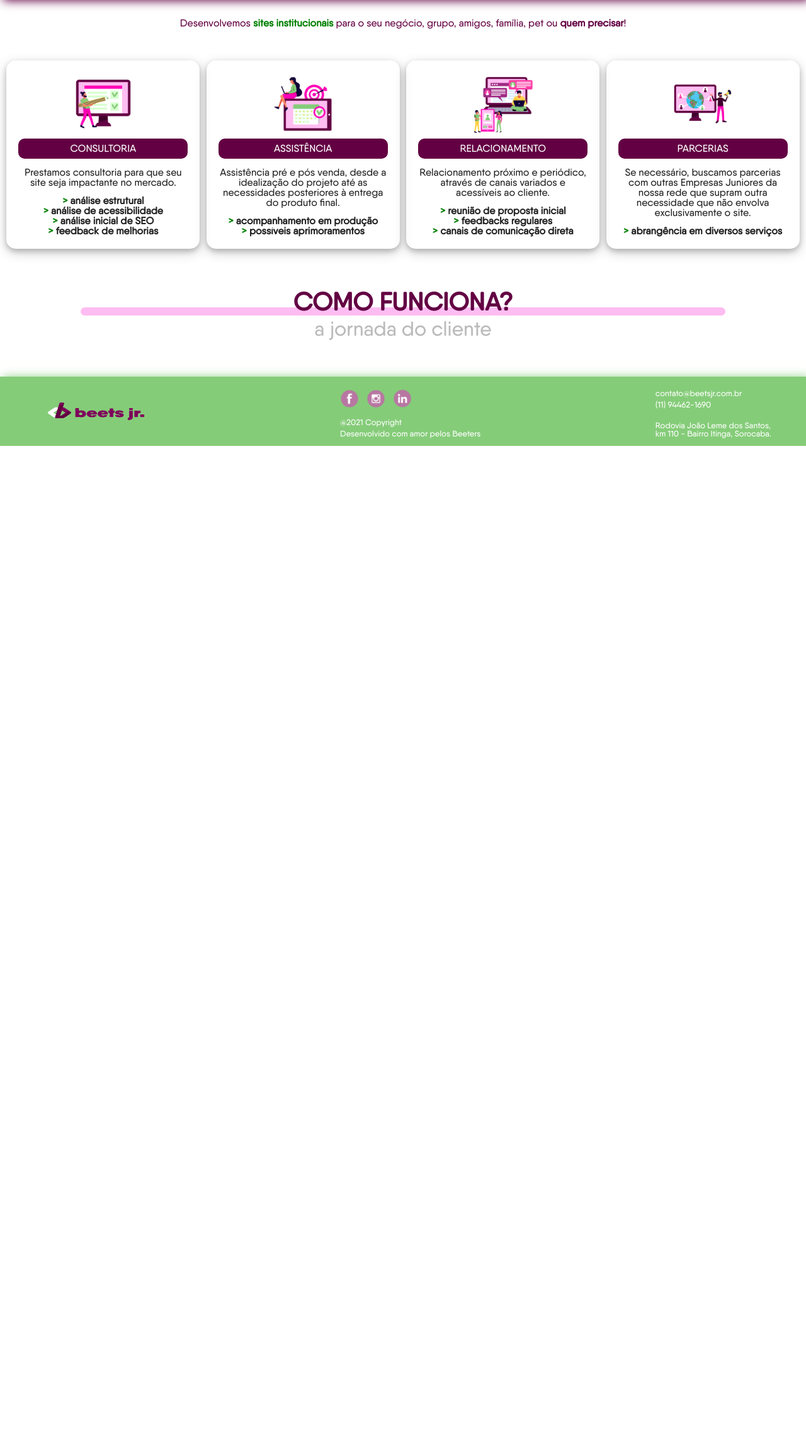
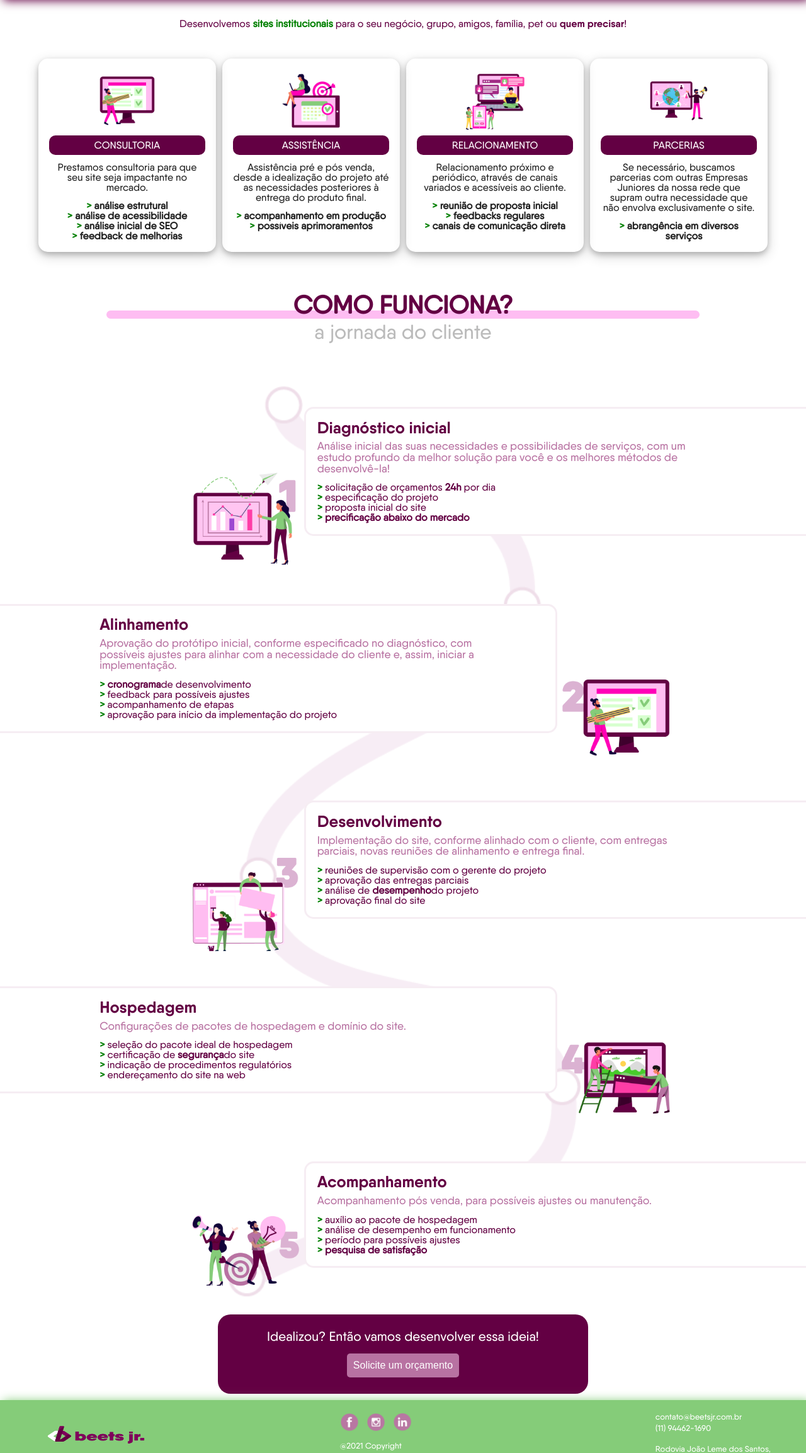
Before and after one commit to Beets-Jr/nosso-site, a PHP site: page /servicos.html in a window 1280 px wide. Shown: the part 80-2387 px from the top of the page at 63% size. Before the commit the page ends 788 px from the top, so only its background shows below. Run offline with PHP 8.4, Linux system fonts and the light colour scheme.

Commit message:
Jornada cliente: conteúdo adicionado e parcialmente estilizada.
Co-authored-by: Gabriel Kyomen <GKyomen@users.noreply.github.com>

```diff
--- a/index.html
+++ b/index.html
@@ -131,9 +131,9 @@
         </div>
 	</section>
 
-    <section id="orcamento-jornada">
-        <h3 id="frase-orcamento" class="medium">Idealizou? Então vamos desenvolver essa ideia!</h3>
-        <button id="btn-jornada" name="botao">Solicite um orçamento</button>
+    <section class="orcamento-jornada">
+        <h3 class="frase-orcamento medium">Idealizou? Então vamos desenvolver essa ideia!</h3>
+        <button class="btn-jornada" name="botao"><a href="contato.html">Solicite um orçamento</a></button>
     </section>
 
   <section class="CARP">
--- a/servicos.css
+++ b/servicos.css
@@ -1,10 +1,13 @@
+b {
+    font-weight: bold;
+ }
+
 #CARP {
     display: flex;
     flex-wrap: wrap;
     justify-content: space-evenly;
     text-align: center;
-    margin-bottom: 5%;
-    margin-top: 2%;
+    margin: 2% 4% 5% 4%;
 }
 
 #desc-CARP {
@@ -80,6 +83,7 @@
 /* INÍCIO JORNADA DO CLIENTE DETALHADA */
 #jornada-cliente-detalhada {
     text-align: center;
+    margin: 0 4%;
 }
 
 #titulo-jornada-cliente-detalhada {
@@ -106,3 +110,76 @@
     line-height: 80%;
     margin-bottom: 5%;
 }
+
+#jornada-completa {
+    background-image: url("img/servicos/background_jornada.png");
+    background-repeat: no-repeat;
+    background-size: contain;
+    background-position: center;
+}
+
+.item-jornada {
+
+}
+
+.item-jornada-imagem {
+    width: 15%;
+    height: auto;
+    display: inline-block;
+}
+
+.item-jornada-conteudo {
+    text-align: left;
+    flex-basis: 21%;
+    border: 3px solid #F6EDF3;
+    border-radius: 15px;
+    padding: 1.5%;
+    margin-top: 4%;
+    background-color: white;
+    display: inline-block;
+    width: 60%;
+}
+
+.item-jornada-conteudo:nth-child(odd) {
+    margin-left: -35%;
+    padding-left: 30%;
+}
+
+.item-jornada-conteudo:nth-child(even) {
+    margin-right: -35%;
+    padding-right: 15%;
+}
+
+
+.item-jornada-conteudo:hover {
+    box-shadow: 0 4px 8px 0 rgba(0, 0, 0, 0.2), 0 6px 20px 0 rgba(0, 0, 0, 0.19);
+}
+
+.item-jornada-titulo {
+    color: #630043;
+    margin-bottom: 1%;
+    font-weight: 1000;
+    font-size: 1.6em;
+}
+
+.item-jornada-paragrafo {
+    color: #B872A2;
+    margin-bottom: 2%;
+    font-size: 1.1em;
+}
+
+.item-jornada-paragrafo:nth-child(even) {
+    padding-right: 15%;
+}
+
+.item-jornada-lista li {
+    color: #630043;
+    padding-left: 1em;
+    text-indent: -1em;
+}
+
+.item-jornada-lista li:before {
+    content: "> ";
+    color: green;
+    font-weight: bolder;
+}
--- a/servicos.html
+++ b/servicos.html
@@ -78,6 +78,83 @@
         <h3 id="titulo-jornada-cliente-detalhada">Como funciona?</h3>
         <hr class="traco">
         <h4 id="subtitulo-jornada-cliente-detalhada">a jornada do cliente</h4>
+
+        <div id="jornada-completa">
+            <div class="item-jornada">
+                <img class="item-jornada-imagem" src="img/home/Jornada do Cliente/diagnostico.png" alt="Imagem de gráfico em tela de computador, com mulher ao lado, apontando para o mesmo.">
+                <div class="item-jornada-conteudo">
+                    <h5 class="item-jornada-titulo bold">Diagnóstico inicial</h5>
+                    <p class="item-jornada-paragrafo">Análise inicial das suas necessidades e possibilidades de serviços, com um estudo profundo da melhor solução para você e os melhores métodos de desenvolvê-la!</p>
+                    <ul class="item-jornada-lista">
+                        <li>solicitação de orçamentos <b>24h</b> por dia</li>
+                        <li>especificação do projeto</li>
+                        <li>proposta inicial do site</li>
+                        <li><b>precificação abaixo do mercado</b></li>
+                    </ul>
+                </div>
+            </div>
+
+            <div class="item-jornada">
+                <div class="item-jornada-conteudo">
+                    <h5 class="item-jornada-titulo bold">Alinhamento</h5>
+                    <p class="item-jornada-paragrafo">Aprovação do protótipo inicial, conforme especificado no diagnóstico, com possíveis ajustes para alinhar com a necessidade do cliente e, assim, iniciar a implementação.</p>
+                    <ul class="item-jornada-lista">
+                        <li><b>cronograma</b>de desenvolvimento</li>
+                        <li>feedback para possíveis ajustes</li>
+                        <li>acompanhamento de etapas</li>
+                        <li>aprovação para início da implementação do projeto</li>
+                    </ul>
+                </div>
+                <img class="item-jornada-imagem" src="img/home/Jornada do Cliente/alinhamento.png" alt="Homem marcando as tarefas concluídas em uma tela de computador com um lápis, sendo ele menor que ambos objetos">
+            </div>
+
+            <div class="item-jornada">
+                <img class="item-jornada-imagem" src="img/home/Jornada do Cliente/desenvolvimento.png" alt="Pessoas em frente a uma página web montando seu conteúdo manualmente.">
+                <div class="item-jornada-conteudo">
+                    <h5 class="item-jornada-titulo bold">Desenvolvimento</h5>
+                    <p class="item-jornada-paragrafo">Implementação do site, conforme alinhado com o cliente, com entregas parciais, novas reuniões de alinhamento e entrega final.</p>
+                    <ul class="item-jornada-lista">
+                        <li>reuniões de supervisão com o gerente do projeto</li>
+                        <li>aprovação das entregas parciais</li>
+                        <li>análise de <b>desempenho</b>do projeto</li>
+                        <li>aprovação final do site</li>
+                    </ul>
+                </div>
+            </div>
+
+            <div class="item-jornada">
+                <div class="item-jornada-conteudo">
+                    <h5 class="item-jornada-titulo bold">Hospedagem</h5>
+                    <p class="item-jornada-paragrafo">Configurações de pacotes de hospedagem e domínio do site.</p>
+                    <ul class="item-jornada-lista">
+                        <li>seleção do pacote ideal de hospedagem</li>
+                        <li>certificação de <b>segurança</b>do site</li>
+                        <li>indicação de procedimentos regulatórios</li>
+                        <li>endereçamento do site na web</li>
+                    </ul>
+                </div>
+                <img class="item-jornada-imagem" src="img/home/Jornada do Cliente/hospedagem.png" alt="Pessoas em frente a um monitor inserindo e movendo páginas da web.">
+            </div>
+
+            <div class="item-jornada">
+                <img class="item-jornada-imagem" src="img/home/Jornada do Cliente/acompanhamento.png" alt="Mulher, direcionada para a esquerda, segurando um megafone, homem carregando uma lâmpada grande e, entre eles, um alvo com um dardo inserido em seu centro.">
+                <div class="item-jornada-conteudo">
+                    <h5 class="item-jornada-titulo bold">Acompanhamento</h5>
+                    <p class="item-jornada-paragrafo">Acompanhamento pós venda, para possíveis ajustes ou manutenção.</p>
+                    <ul class="item-jornada-lista">
+                        <li>auxílio ao pacote de hospedagem</li>
+                        <li>análise de desempenho em funcionamento</li>
+                        <li>período para possíveis ajustes</li>
+                        <li><b>pesquisa de satisfação</b></li>
+                    </ul>
+                </div>
+            </div>
+        </div>
+    </section>
+
+    <section class="orcamento-jornada">
+        <h3 class="frase-orcamento medium">Idealizou? Então vamos desenvolver essa ideia!</h3>
+        <button class="btn-jornada" name="botao"><a href="contato.html">Solicite um orçamento</a></button>
     </section>
 
     <footer class="box-footer">
--- a/style.css
+++ b/style.css
@@ -25,6 +25,10 @@ body {
 
 .medium {
     font-family: 'Qanelas-medium';
+}
+
+.bold {
+    font-family: 'Qanelas-bold';
 }
 
 /*Cor+fundo da fonte quando for selecionada com o mouse*/
@@ -107,6 +111,81 @@ body {
     display: none;
 }
 /* --- FIM DO MENU --- */
+
+/* --- INCÍCIO BOTÃO JORNADA --- */
+.orcamento-jornada {
+    text-align: center;
+    background-color: #630043;
+    border: none;
+    border-radius: 20px;
+    width: 40%;
+    margin: 200px auto 0 auto;
+    padding: 0 3%;
+    display: flex;
+    flex-wrap: wrap;
+    justify-content: center;
+}
+
+.orcamento-jornada a  {
+    text-decoration: none;
+    color: white;
+}
+
+.frase-orcamento {
+    color: #fff;
+    display: inline-block;
+    margin: 5% 3% 3% 3%;
+    font-size: 1.3em;
+    flex-basis: 100%
+}
+
+.btn-jornada {
+    background-color: #B872A2;
+    color: white;
+    text-decoration: none;
+    border: none;
+    border-radius: 5px;
+    cursor: pointer;
+    padding: 2%;
+    font-size: 1em;
+    display: block;
+    width: auto;
+    margin-bottom: 5%;
+}
+
+@media only screen and (max-width: 800px) {
+    .orcamento-jornada {
+        margin-top: 150px;
+        width: 50%;
+    }
+}
+
+@media only screen and (max-width: 500px) {
+    .orcamento-jornada {
+        margin-top: 190px;
+    }
+
+    .frase-orcamento {
+        font-size: 1.1em;
+    }
+
+    .btn-jornada {
+        font-size: 0.9em;
+    }
+}
+
+@media only screen and (max-width: 330px) {
+    .orcamento-jornada {
+        margin-top: 220px;
+    }
+}
+
+@media only screen and (min-width: 1024px) {
+    .orcamento-jornada {
+        margin-top: 1%;
+    }
+}
+/* --- INCÍCIO BOTÃO JORNADA --- */
 
 .box-footer {
     width: 100%;
```
Also changed, not shown: index.css (+0 -68 lines).
